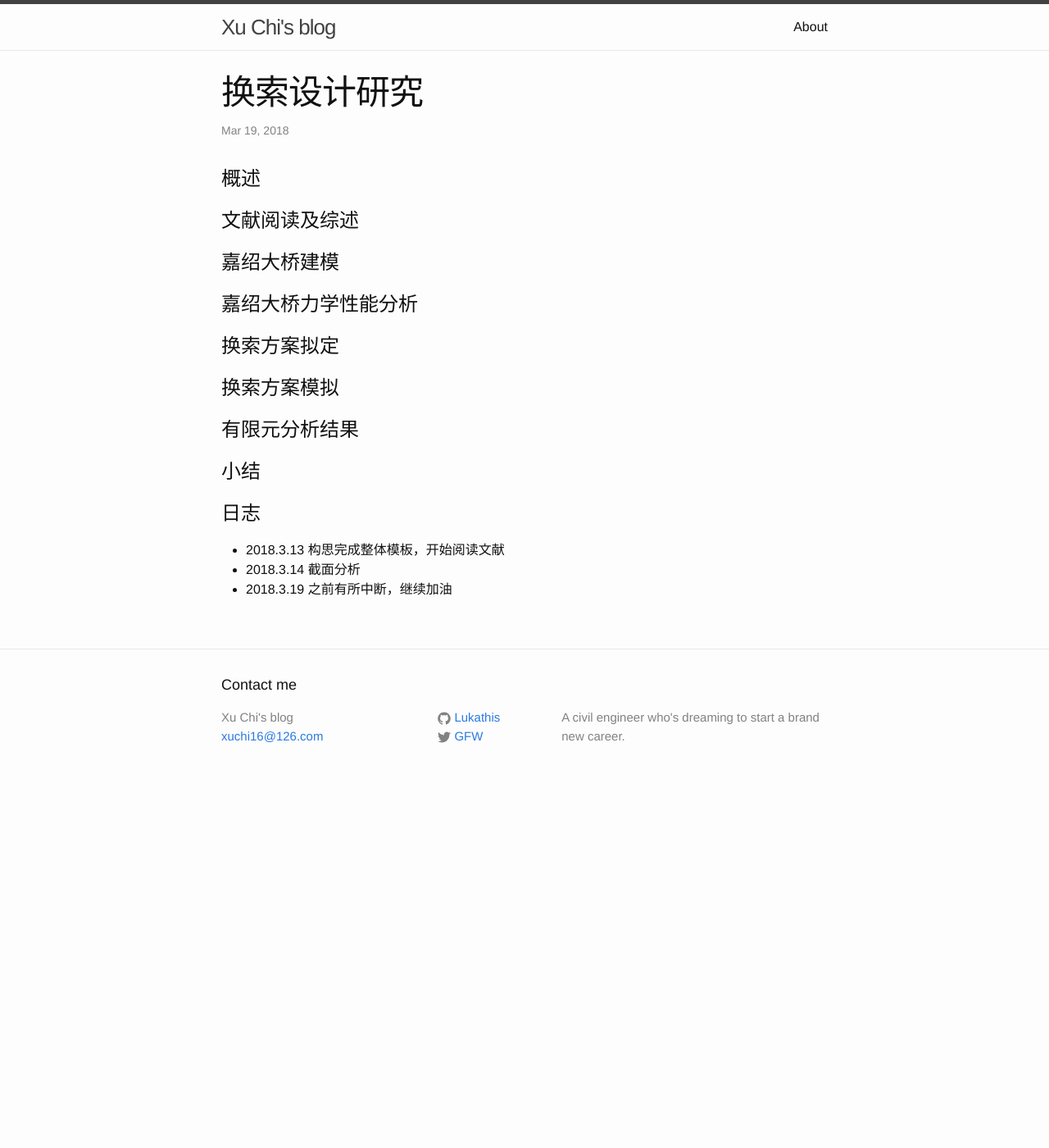
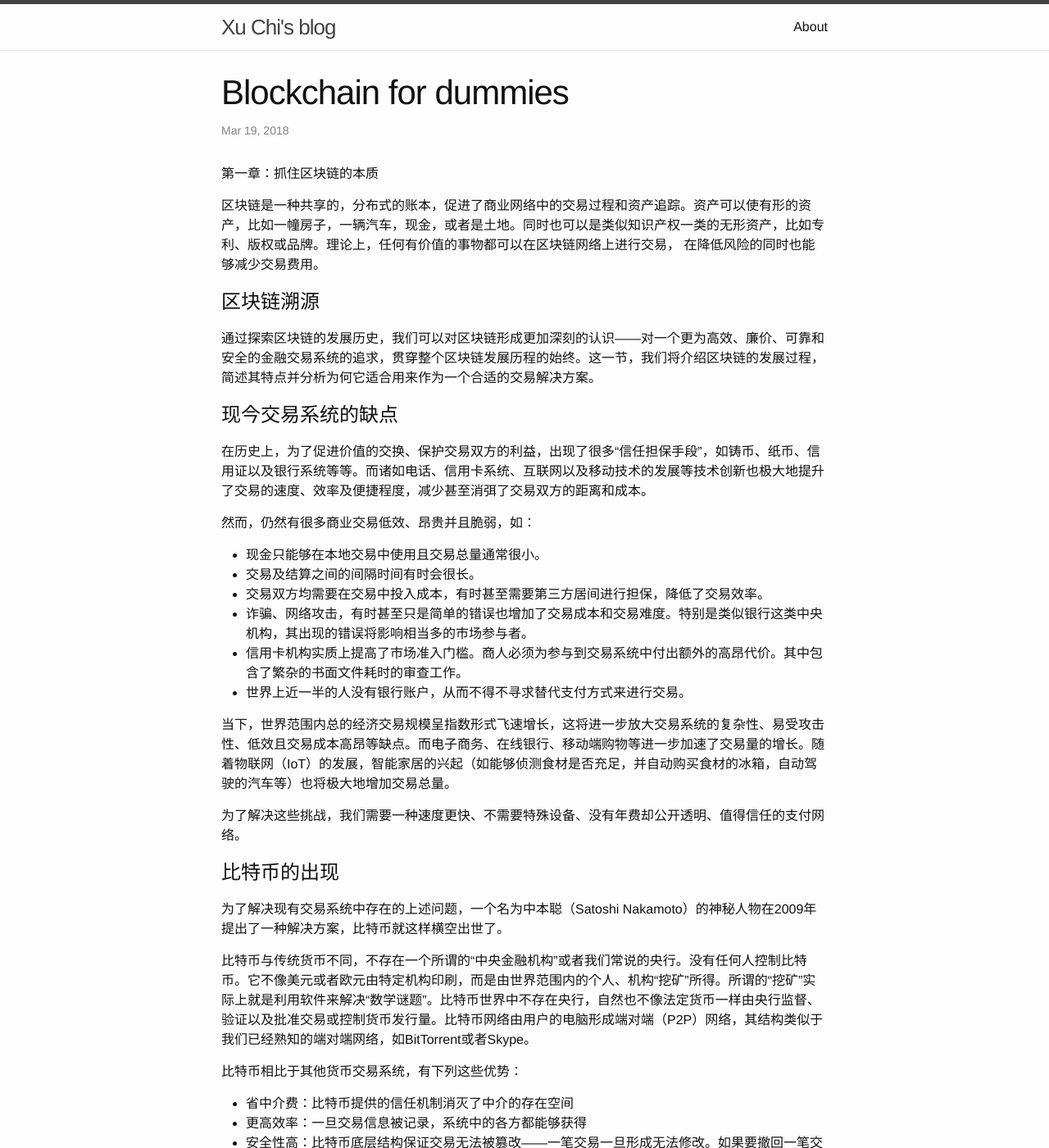
Before and after one commit to xuchi16/Lukathis.github.io, a Jekyll site: the page built from _posts/2018-03-19-blockchain-for-dummies.markdown, in a window 1280 px wide and 1400 px high. Shown: the whole window at 82% size. Built offline with Jekyll 4.4.1, drawn with Linux system fonts in a browser that asks for light colours; some of the changed text lies outside the part shown.

Commit message:
chapter1 part2

```diff
--- a/_posts/2018-03-19-blockchain-for-dummies.markdown
+++ b/_posts/2018-03-19-blockchain-for-dummies.markdown
@@ -1,27 +1,42 @@
 ---
 layout: post
-title:  "换索设计研究"
+title:  "Blockchain for dummies"
 ---
 
-# 概述
+第一章：抓住区块链的本质
 
-# 文献阅读及综述
+区块链是一种共享的，分布式的账本，促进了商业网络中的交易过程和资产追踪。资产可以使有形的资产，比如一幢房子，一辆汽车，现金，或者是土地。同时也可以是类似知识产权一类的无形资产，比如专利、版权或品牌。理论上，任何有价值的事物都可以在区块链网络上进行交易，
+在降低风险的同时也能够减少交易费用。
 
-# 嘉绍大桥建模
+# 区块链溯源
 
-# 嘉绍大桥力学性能分析
+通过探索区块链的发展历史，我们可以对区块链形成更加深刻的认识——对一个更为高效、廉价、可靠和安全的金融交易系统的追求，贯穿整个区块链发展历程的始终。这一节，我们将介绍区块链的发展过程，简述其特点并分析为何它适合用来作为一个合适的交易解决方案。
 
-# 换索方案拟定
+# 现今交易系统的缺点
 
-# 换索方案模拟
+在历史上，为了促进价值的交换、保护交易双方的利益，出现了很多“信任担保手段”，如铸币、纸币、信用证以及银行系统等等。而诸如电话、信用卡系统、互联网以及移动技术的发展等技术创新也极大地提升了交易的速度、效率及便捷程度，减少甚至消弭了交易双方的距离和成本。
 
-# 有限元分析结果
+然而，仍然有很多商业交易低效、昂贵并且脆弱，如：
 
-# 小结
+* 现金只能够在本地交易中使用且交易总量通常很小。
+* 交易及结算之间的间隔时间有时会很长。
+* 交易双方均需要在交易中投入成本，有时甚至需要第三方居间进行担保，降低了交易效率。
+* 诈骗、网络攻击，有时甚至只是简单的错误也增加了交易成本和交易难度。特别是类似银行这类中央机构，其出现的错误将影响相当多的市场参与者。
+* 信用卡机构实质上提高了市场准入门槛。商人必须为参与到交易系统中付出额外的高昂代价。其中包含了繁杂的书面文件耗时的审查工作。
+* 世界上近一半的人没有银行账户，从而不得不寻求替代支付方式来进行交易。
 
+当下，世界范围内总的经济交易规模呈指数形式飞速增长，这将进一步放大交易系统的复杂性、易受攻击性、低效且交易成本高昂等缺点。而电子商务、在线银行、移动端购物等进一步加速了交易量的增长。随着物联网（IoT）的发展，智能家居的兴起（如能够侦测食材是否充足，并自动购买食材的冰箱，自动驾驶的汽车等）也将极大地增加交易总量。
 
-# 日志
+为了解决这些挑战，我们需要一种速度更快、不需要特殊设备、没有年费却公开透明、值得信任的支付网络。
 
-* 2018.3.13 构思完成整体模板，开始阅读文献
-* 2018.3.14 截面分析
-* 2018.3.19 之前有所中断，继续加油
+# 比特币的出现
+
+为了解决现有交易系统中存在的上述问题，一个名为中本聪（Satoshi Nakamoto）的神秘人物在2009年提出了一种解决方案，比特币就这样横空出世了。
+
+比特币与传统货币不同，不存在一个所谓的“中央金融机构”或者我们常说的央行。没有任何人控制比特币。它不像美元或者欧元由特定机构印刷，而是由世界范围内的个人、机构“挖矿”所得。所谓的“挖矿”实际上就是利用软件来解决“数学谜题”。比特币世界中不存在央行，自然也不像法定货币一样由央行监督、验证以及批准交易或控制货币发行量。比特币网络由用户的电脑形成端对端（P2P）网络，其结构类似于我们已经熟知的端对端网络，如BitTorrent或者Skype。
+
+比特币相比于其他货币交易系统，有下列这些优势：
+
+* 省中介费：比特币提供的信任机制消灭了中介的存在空间
+* 更高效率：一旦交易信息被记录，系统中的各方都能够获得
+* 安全性高：比特币底层结构保证交易无法被篡改——一笔交易一旦形成无法修改。如果要撤回一笔交易则必须提出一个新的交易，而此时这两笔交易都是可见的。
```
